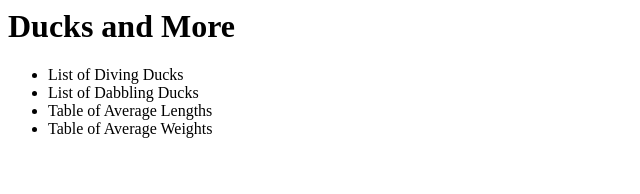
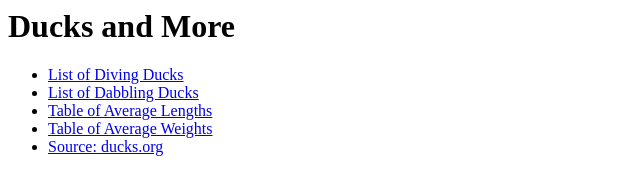
Before and after one commit to MHKEND01/Lab2, a plain HTML site: page index.html in a window 1280 px wide. Shown: the whole page, without its empty margins (0-640 px from the left). Drawn offline with Linux system fonts and the light colour scheme.

Commit message:
Update index.html

```diff
--- a/index.html
+++ b/index.html
@@ -1,8 +1,11 @@
 <html>
 <h1>Ducks and More</h1>
 <ul>
-<li> List of Diving Ducks </li>
-<li> List of Dabbling Ducks </li>
-<li> Table of Average Lengths </li>
-<li> Table of Average Weights </li>
+  <li> <a href="https://mhkend01.github.io/Lab2/DivingDucks.html">List of Diving Ducks</a> </li>
+  <li> <a href="https://mhkend01.github.io/Lab2/DabblingDucks.html">List of Dabbling Ducks </a></li>
+  <li> <a href="https://mhkend01.github.io/Lab2/Lengths.html">Table of Average Lengths </a></li>
+  <li> <a href="https://mhkend01.github.io/Lab2/Weights.html">Table of Average Weights </a></li>
+  <li> <a href="http://www.ducks.org/hunting/waterfowl-id/"> Source: ducks.org </a> </li>
 </ul>
+  </body>
+</html>
```
